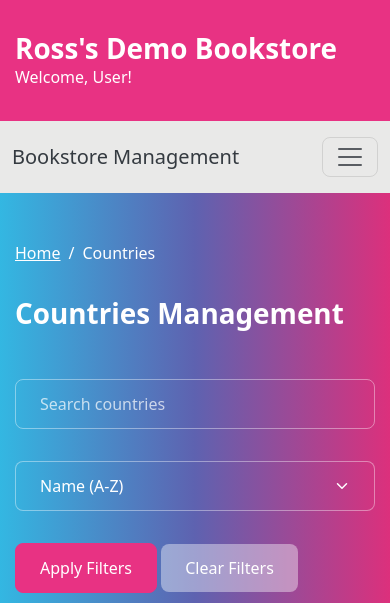
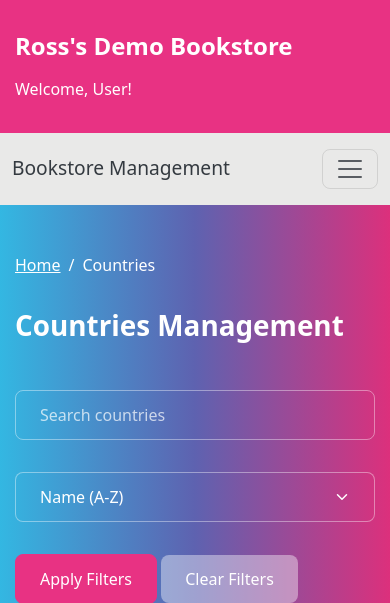
Before and after one commit to Rosssaab/BookStoreAppLive, a Flask app: page /countries in a window 390 px wide. Shown: the top 603 px of the page. Run offline with Flask 3, Linux system fonts and the light colour scheme; data that the repository does not hold is empty; some libraries are stand-ins or nearby versions.

Commit message:
Optimize base.html for mobile and tablet devices

```diff
--- a/templates/base.html
+++ b/templates/base.html
@@ -18,6 +18,17 @@
         .breadcrumb {
             padding-left: 0;
         }
+        @media (max-width: 768px) {
+            .banner-row h1 {
+                font-size: 1.5rem;
+            }
+            .navbar-brand {
+                font-size: 1.2rem;
+            }
+            .nav-link {
+                padding: 0.5rem 0;
+            }
+        }
     </style>
 </head>
 <body>
@@ -25,10 +36,10 @@
     <div class="banner-row bg-primary text-white py-3">
         <div class="content-wrapper">
             <div class="row align-items-center">
-                <div class="col-md-8">
+                <div class="col-12 col-md-8 mb-2 mb-md-0">
                     <h1 class="mb-0">Ross's Demo Bookstore</h1>
                 </div>
-                <div class="col-md-4 text-md-end">
+                <div class="col-12 col-md-4 text-md-end">
                     <p class="mb-0">Welcome, User!</p>
                 </div>
             </div>
```
